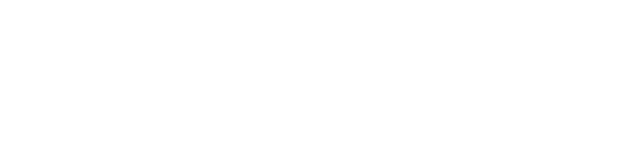
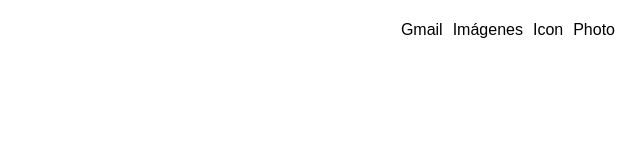
Before and after one commit to mandresblac/curso_practico_de_html_y_css_2025, a plain HTML site: page google_clone_platzi/index.html in a window 1280 px wide. Shown: the whole page, without its empty margins (640-1280 px from the left). Drawn offline with Linux system fonts and the light colour scheme.

Commit message:
posicionamiento navegacion y links

```diff
--- a/google_clone_platzi/css/main.css
+++ b/google_clone_platzi/css/main.css
@@ -0,0 +1,47 @@
+/* ----- RESET ----- */
+*,
+*::before,
+*::after {
+  box-sizing: border-box;
+  margin: 0;
+  padding: 0;
+  border: 0;
+  text-decoration: none;
+  list-style: none;
+  outline: none;
+}
+
+/* ----- VARIABLES ---- */
+:root {
+  --text-color: #000000;
+}
+
+body {
+  font-size: 1rem;
+  font-family: Arial, Helvetica, sans-serif;
+}
+
+header {
+  /* background-color: red; */
+  width: 100%;
+  height: 60px;
+  display: flex;
+  justify-content: flex-end;
+  align-items: center;
+}
+
+header nav .nav-right-section {
+  /* background-color: pink; */
+  width: auto;
+  height: auto; /* auto toma de forma automatica la altura del elemento padre */
+  display: flex;
+  flex-direction: row;
+  justify-content: center;
+  align-items: center;
+  gap: 10px;
+  margin-right: 25px;
+}
+
+.nav-right-section a {
+  color: var(--text-color);
+}
--- a/google_clone_platzi/index.html
+++ b/google_clone_platzi/index.html
@@ -3,10 +3,29 @@
 <head>
   <meta charset="UTF-8">
   <meta name="viewport" content="width=device-width, initial-scale=1.0">
-  <title>Document</title>
+  <title>Google Clone</title>
   <link rel="stylesheet" href="./css/main.css">
 </head>
 <body>
+  <header>
+    <nav>
+      <ul class="nav-right-section">
+        <li>
+          <a href="">Gmail</a>
+        </li>
+        <li>
+          <a href="">Imágenes</a>
+        </li>
+        <li>
+          <a href="">Icon</a>
+        </li>
+        <li>
+          <a href="">Photo</a>
+        </li>
+      </ul>
+    </nav>
+  </header>
 
+  <main></main>
 </body>
 </html>
```
